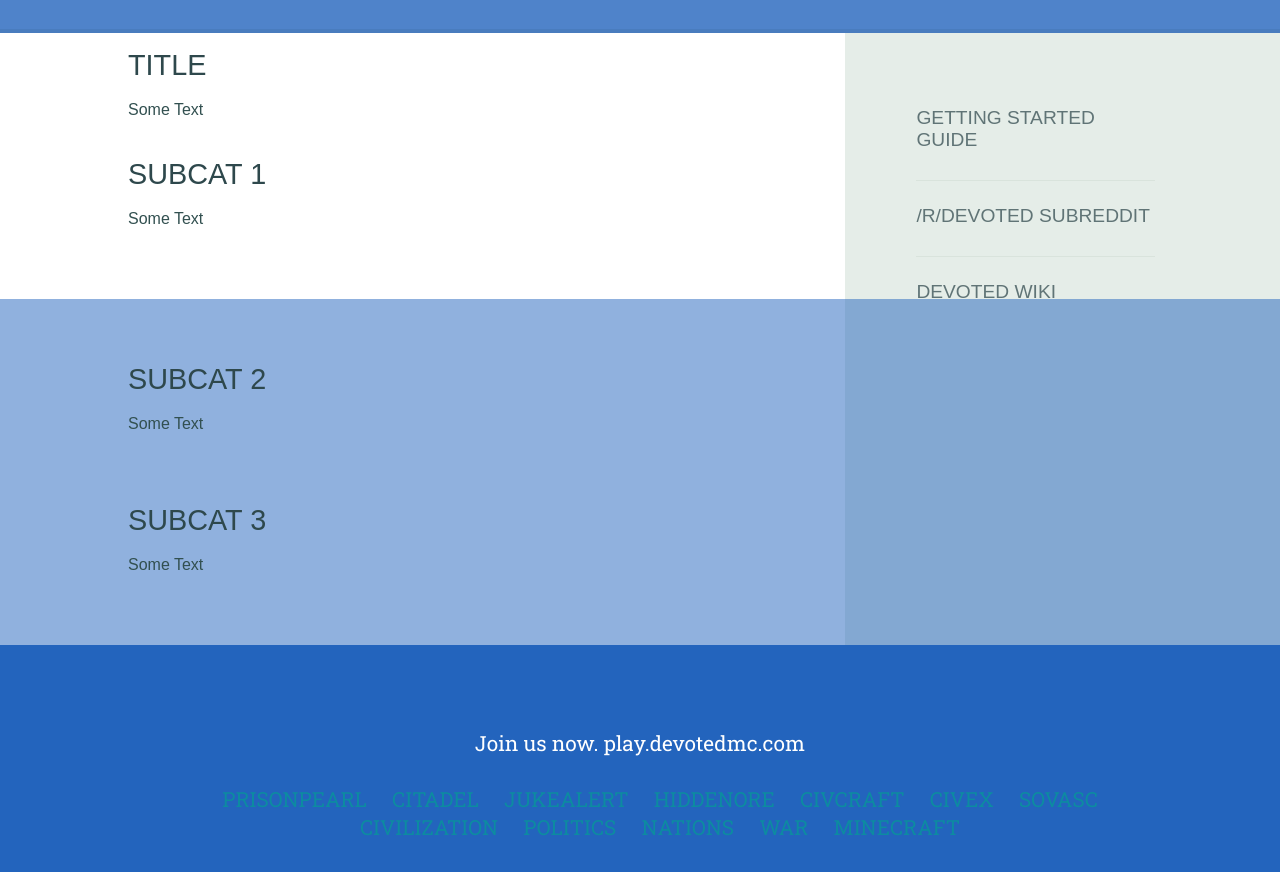
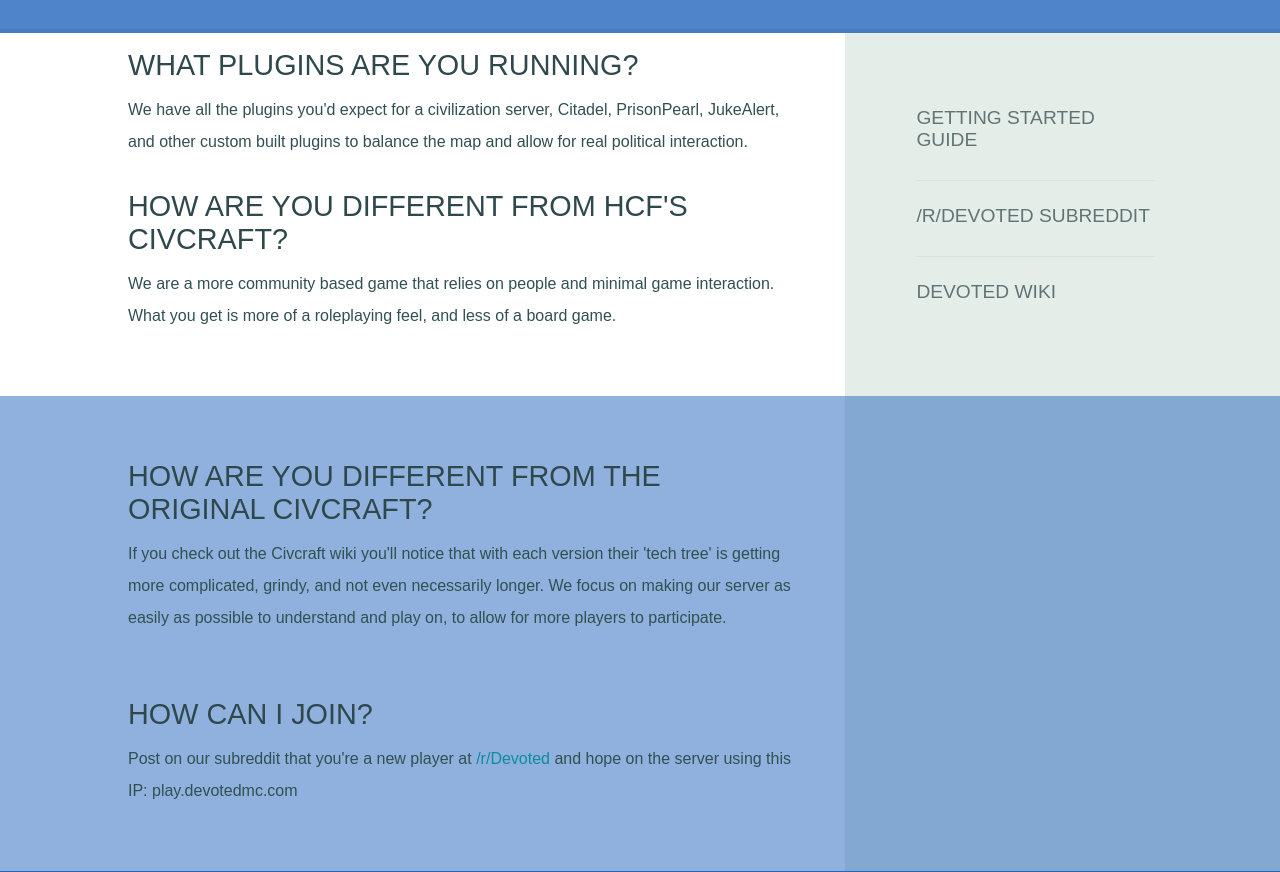
Before and after one commit to DevotedMC/DevotedMC.github.io, a plain HTML site: page civcraft.html in a window 1280 px wide. Shown: the part 277-1149 px from the top of the page. Drawn offline with nearby package versions, Linux system fonts and the light colour scheme.

Commit message:
Update civcraft.html

```diff
--- a/civcraft.html
+++ b/civcraft.html
@@ -3,7 +3,7 @@
 <html lang="en">
 <head>
 <meta charset="utf-8">
-<title>Devoted - One of the new Minecraft servers running 1.9</title>
+<title>Devoted - Civcraft Minecraft Server</title>
 
 <link rel="stylesheet" media="screen" href="http://fonts.googleapis.com/css?family=Roboto+Slab" />
 <link rel="stylesheet" media="screen" href="./assets/css/main.css">
@@ -17,7 +17,7 @@
 <meta name="robots" content="all">
 
 <!-- Open Graph -->
-<meta property="og:title" content="Devoted - One of the newest Minecraft servers running 1.9" />
+<meta property="og:title" content="Devoted - Civcraft Minecraft Server - ip: play.devotedmc.com" />
 <meta property="og:description" content="A Civcraft like minecraft server, what would happen if you were thrown into a player made world. An experiment in civilization, politics, and nation building.">
 <meta property="og:type" content="article" />
 <meta property="og:url" content="http://devotedmc.com" />
@@ -28,7 +28,7 @@
 
 <!-- Twitter Card -->
 <meta name="twitter:card" content="summary" />
-<meta property="twitter:title" content="Devoted - One of the newest Minecraft servers running 1.9" />
+<meta property="twitter:title" content="Devoted - Civcraft Minecraft Server - ip: play.devotedmc.com" />
 <meta property="twitter:description" content="A Civcraft like minecraft server, what would happen if you were thrown into a player made world. An experiment in civilization, politics, and nation building.">
 <meta name="twitter:creator" content="@eyeofmidas" />
 <meta name="twitter:image:src" content="http://devotedmc.com/assets/img/devoted_twitter_logo.png" /> <!--600x300-->
@@ -44,30 +44,30 @@
 
 		<section class="intro" id="intro">
 			<header role="banner">
-				<h1>Devoted MC</h1>
-				<h2>A political Minecraft server</h2>
+				<h1>Devoted Civcraft Server</h1>
+				<h2>A political Minecraft server running Civcraft plugins.</h2>
 			</header>
 
 			<div class="preamble" id="preamble" role="article">
-				<h3>Title</h3>
-				<p>Some Text</p>
+				<h3>What plugins are you running?</h3>
+				<p>We have all the plugins you'd expect for a civilization server, Citadel, PrisonPearl, JukeAlert, and other custom built plugins to balance the map and allow for real political interaction.</p>
 			</div>
 		</section>
 
 		<div class="main" role="main">
 			<div class="explanation supporting" id="explanation" role="article">
-				<h3>Subcat 1</h3>
-				<p>Some Text</p>
+				<h3>How are you different from HCF's CivCraft?</h3>
+				<p>We are a more community based game that relies on people and minimal game interaction. What you get is more of a roleplaying feel, and less of a board game.</p>
 			</div>
 
 			<div class="participation supporting" id="participation" role="article">
-				<h3>Subcat 2</h3>
-				<p>Some Text</p>
+				<h3>How are you different from the original Civcraft?</h3>
+				<p>If you check out the Civcraft wiki you'll notice that with each version their 'tech tree' is getting more complicated, grindy, and not even necessarily longer. We focus on making our server as easily as possible to understand and play on, to allow for more players to participate.</p>
 			</div>
 
 			<div class="benefits supporting" id="benefits" role="article">
-				<h3>Subcat 3</h3>
-				<p>Some Text</p>
+				<h3>How can I join?</h3>
+				<p>Post on our subreddit that you're a new player at <a href=http://reddit.com/r/Devoted">/r/Devoted</a> and hope on the server using this IP: play.devotedmc.com</p>
 			</div>
 			<footer>
 				<p role="contentinfo">Join us now. play.devotedmc.com</p>
@@ -80,9 +80,6 @@
 							<!--<li><a href="factorymod.html" class="subpage-name">FactoryMod</a></li>-->
 							<!--<li><a href="brewery.html" class="subpage-name">Brewery</a></li>-->
 							<li><a href="hiddenore.html" class="subpage-name">HiddenOre</a></li>
-							<li><a href="civcraft.html" class="subpage-name">Civcraft</a></li>
-							<li><a href="civex.html" class="subpage-name">CivEx</a></li>
-							<li><a href="sovasc.html" class="subpage-name">SovAsc</a></li>
 							<li><a href="civilization.html" class="subpage-name">Civilization</a></li>
 							<li><a href="politics.html" class="subpage-name">Politics</a></li>
 							<li><a href="nations.html" class="subpage-name">Nations</a></li>
```
